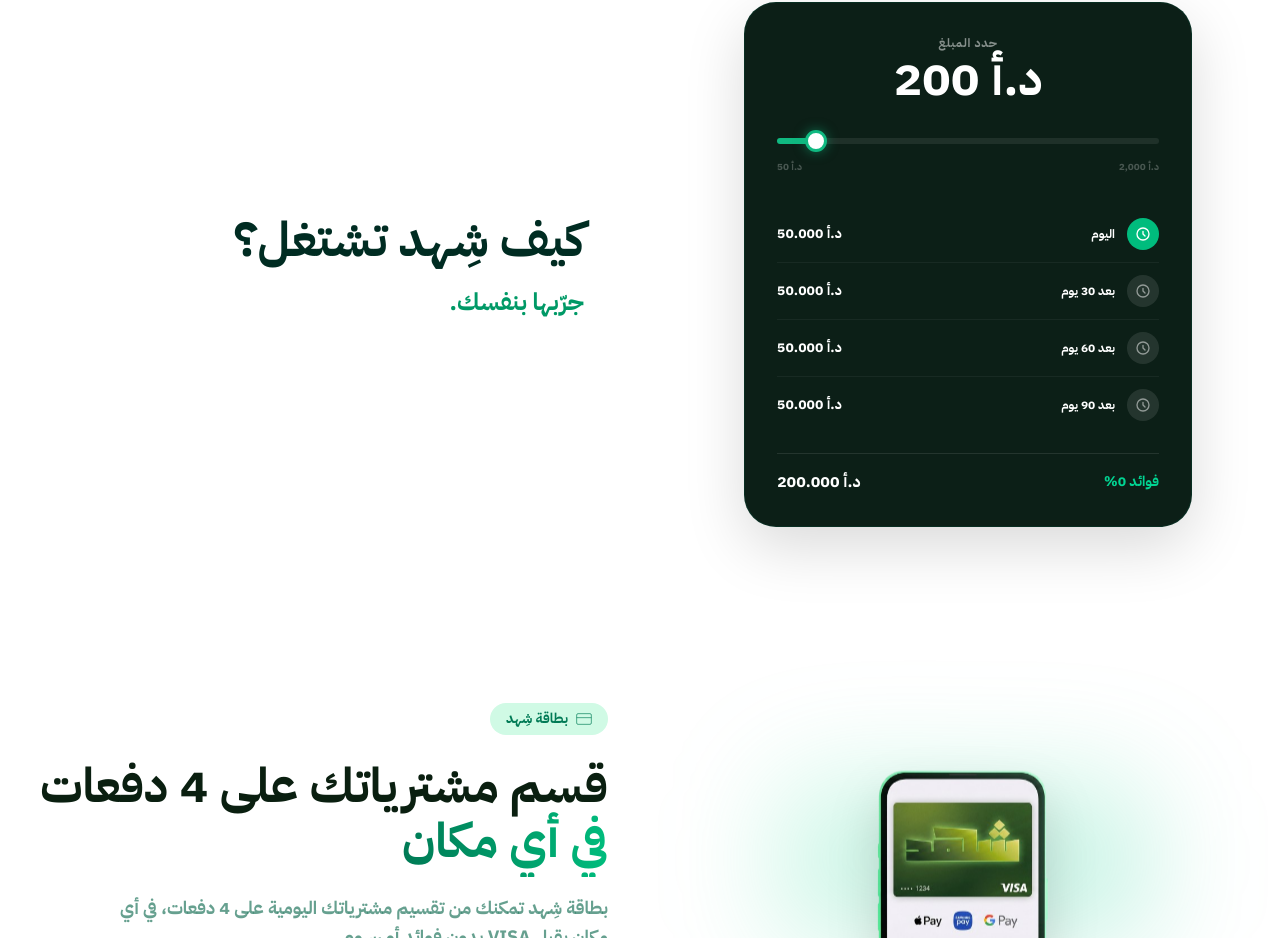
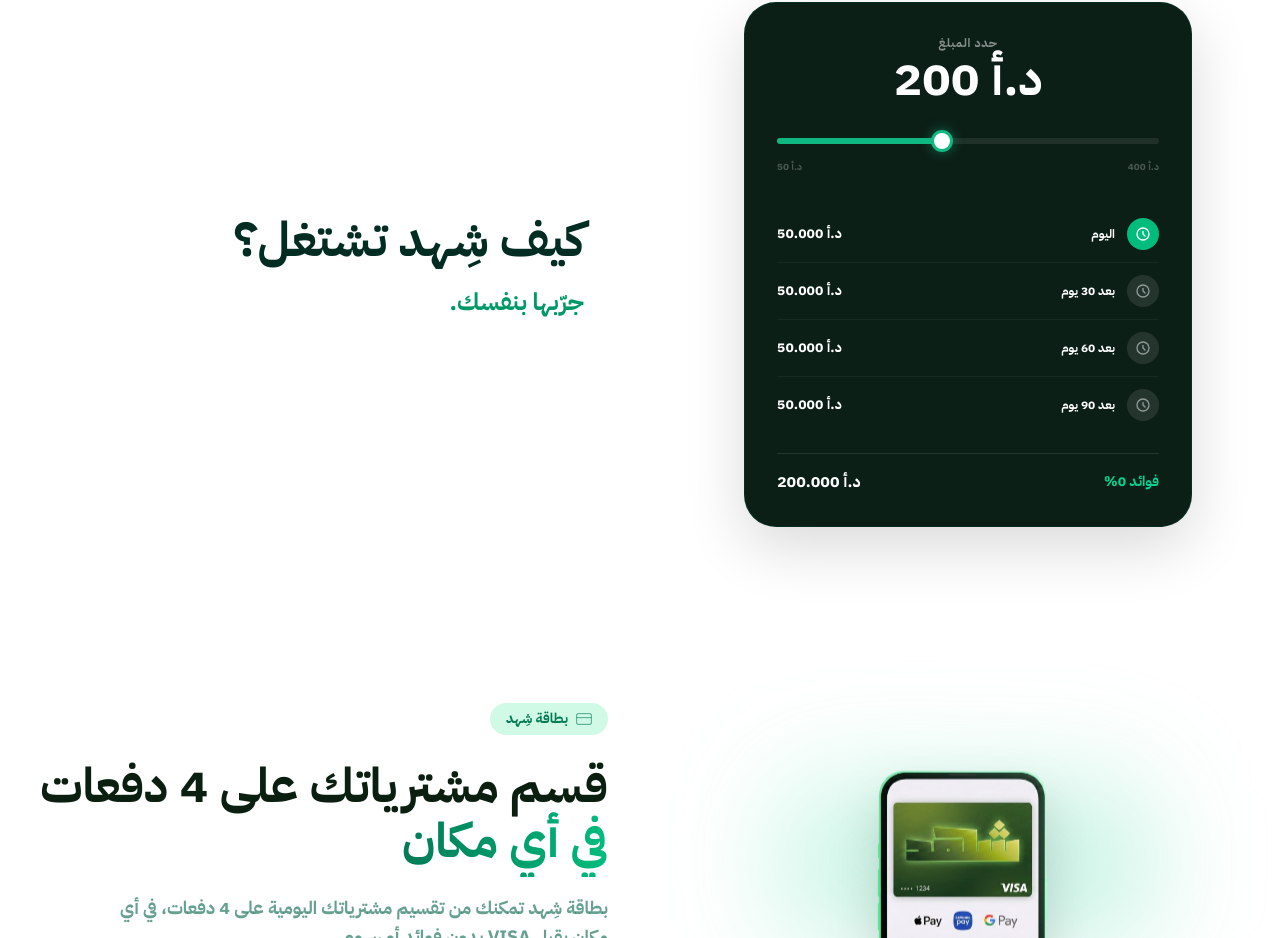
Before and after one commit to AL-atharbeh/profile_shahad, a Next.js app: page / in a window 1280 px wide. Shown: the part 1950-2888 px from the top of the page. Built offline with nearby package versions, Linux system fonts and the light colour scheme; a web font is replaced by a local one.

Commit message:
Update design

```diff
--- a/app/page.tsx
+++ b/app/page.tsx
@@ -483,16 +483,16 @@
                   <input
                     type="range"
                     min={50}
-                    max={2000}
-                    step={10}
+                    max={400}
+                    step={5}
                     value={sliderAmount}
                     onChange={(e) => setSliderAmount(Number(e.target.value))}
                     className="calc-slider"
-                    style={{ background: `linear-gradient(to right, #10b981 0%, #10b981 ${((sliderAmount - 50) / (2000 - 50)) * 100}%, rgba(255,255,255,0.08) ${((sliderAmount - 50) / (2000 - 50)) * 100}%, rgba(255,255,255,0.08) 100%)` }}
+                    style={{ background: `linear-gradient(to right, #10b981 0%, #10b981 ${((sliderAmount - 50) / (400 - 50)) * 100}%, rgba(255,255,255,0.08) ${((sliderAmount - 50) / (400 - 50)) * 100}%, rgba(255,255,255,0.08) 100%)` }}
                   />
                   <div className="flex justify-between mt-2 text-[10px] text-white/25 font-bold">
                     <span>{lang === "ar" ? "د.أ 50" : "JD 50"}</span>
-                    <span>{lang === "ar" ? "د.أ 2,000" : "JD 2,000"}</span>
+                    <span>{lang === "ar" ? "د.أ 400" : "JD 400"}</span>
                   </div>
                 </div>
 
```
